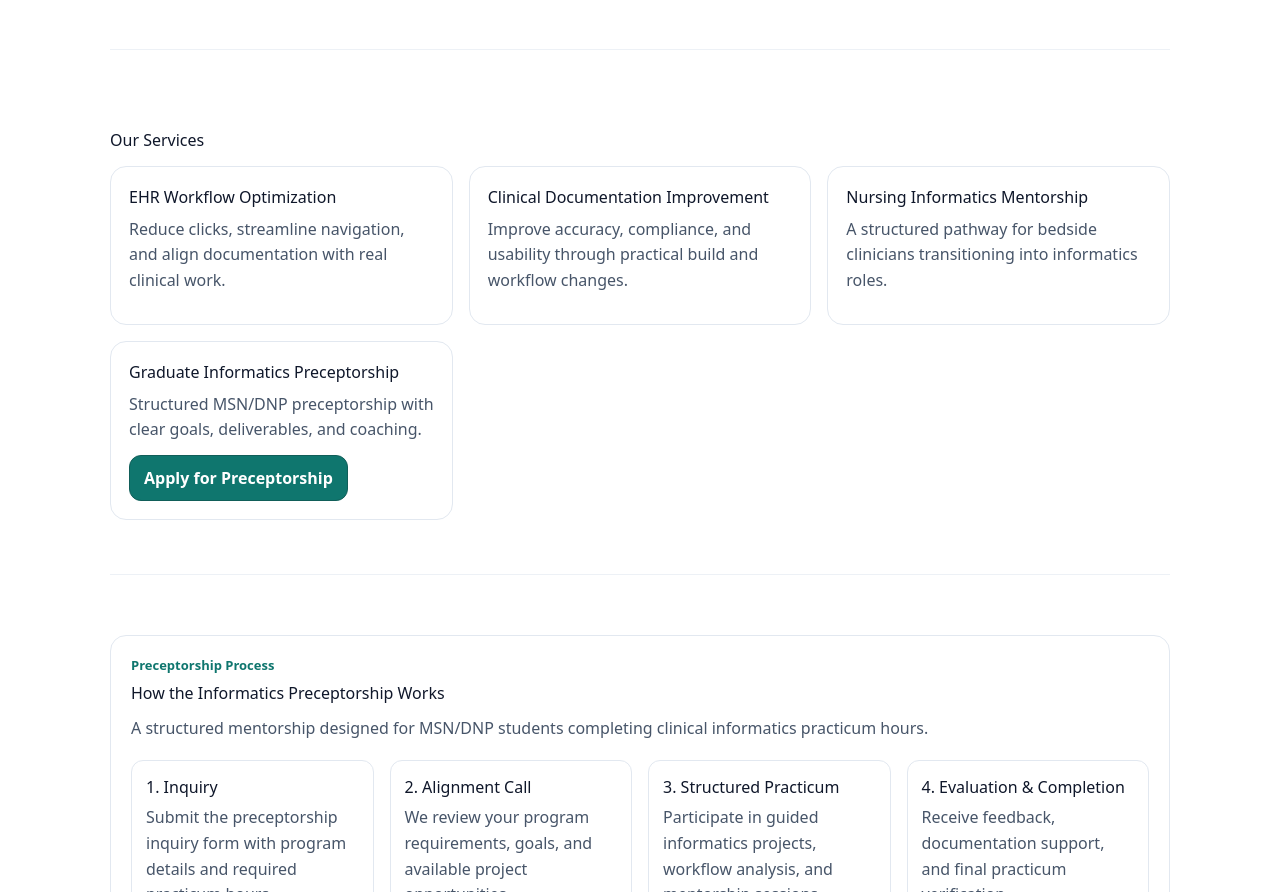
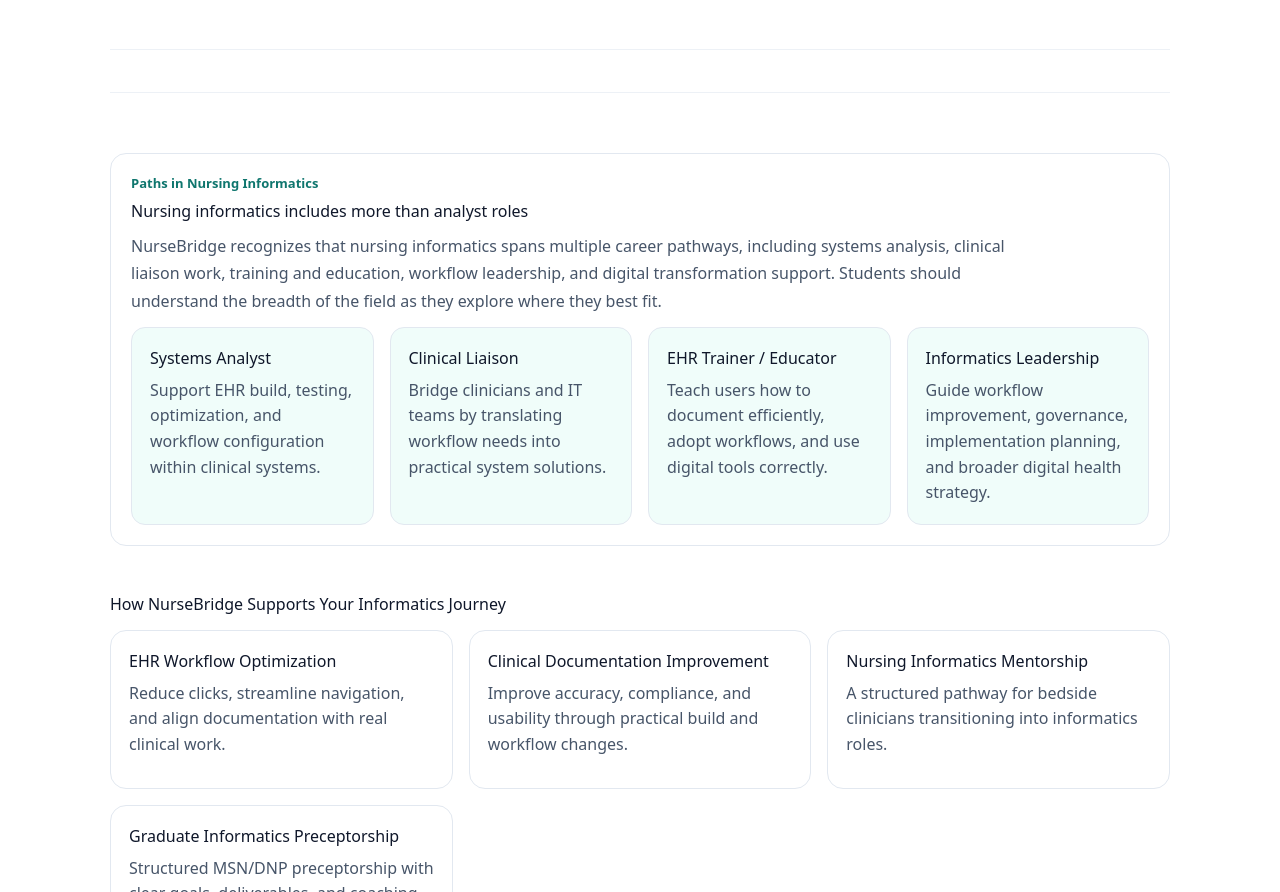
Before and after one commit to bamao33-hub/nursebridge-web, a Next.js app: page / in a window 1280 px wide. Shown: the part 1393-2285 px from the top of the page. Built offline with nearby package versions, Linux system fonts and the light colour scheme.

Commit message:
Update page.tsx

```diff
--- a/app/page.tsx
+++ b/app/page.tsx
@@ -363,11 +363,103 @@ export default function Home() {
         </section>
 
         <SectionDivider />
+<SectionDivider />
+
+{/* Paths in Nursing Informatics */}
+<section style={{ paddingTop: 18, paddingBottom: 10 }}>
+  <div
+    style={{
+      border: `1px solid ${BORDER}`,
+      borderRadius: 16,
+      padding: 20,
+      backgroundColor: "white",
+    }}
+  >
+    <div style={{ color: TEAL, fontWeight: 800, fontSize: 13, marginBottom: 6 }}>
+      Paths in Nursing Informatics
+    </div>
+
+    <h2 style={{ margin: "0 0 10px 0" }}>
+      Nursing informatics includes more than analyst roles
+    </h2>
+
+    <p style={{ color: MUTED, lineHeight: 1.7, marginTop: 0, maxWidth: 900 }}>
+      NurseBridge recognizes that nursing informatics spans multiple career pathways, including
+      systems analysis, clinical liaison work, training and education, workflow leadership, and
+      digital transformation support. Students should understand the breadth of the field as they
+      explore where they best fit.
+    </p>
+
+    <div
+      style={{
+        display: "grid",
+        gridTemplateColumns: "repeat(auto-fit, minmax(230px, 1fr))",
+        gap: 16,
+        marginTop: 12,
+      }}
+    >
+      <div
+        style={{
+          border: `1px solid ${BORDER}`,
+          borderRadius: 14,
+          padding: 18,
+          backgroundColor: SOFT,
+        }}
+      >
+        <h3 style={{ margin: "0 0 8px 0" }}>Systems Analyst</h3>
+        <p style={{ margin: 0, color: MUTED, lineHeight: 1.6 }}>
+          Support EHR build, testing, optimization, and workflow configuration within clinical systems.
+        </p>
+      </div>
+
+      <div
+        style={{
+          border: `1px solid ${BORDER}`,
+          borderRadius: 14,
+          padding: 18,
+          backgroundColor: SOFT,
+        }}
+      >
+        <h3 style={{ margin: "0 0 8px 0" }}>Clinical Liaison</h3>
+        <p style={{ margin: 0, color: MUTED, lineHeight: 1.6 }}>
+          Bridge clinicians and IT teams by translating workflow needs into practical system solutions.
+        </p>
+      </div>
+
+      <div
+        style={{
+          border: `1px solid ${BORDER}`,
+          borderRadius: 14,
+          padding: 18,
+          backgroundColor: SOFT,
+        }}
+      >
+        <h3 style={{ margin: "0 0 8px 0" }}>EHR Trainer / Educator</h3>
+        <p style={{ margin: 0, color: MUTED, lineHeight: 1.6 }}>
+          Teach users how to document efficiently, adopt workflows, and use digital tools correctly.
+        </p>
+      </div>
+
+      <div
+        style={{
+          border: `1px solid ${BORDER}`,
+          borderRadius: 14,
+          padding: 18,
+          backgroundColor: SOFT,
+        }}
+      >
+        <h3 style={{ margin: "0 0 8px 0" }}>Informatics Leadership</h3>
+        <p style={{ margin: 0, color: MUTED, lineHeight: 1.6 }}>
+          Guide workflow improvement, governance, implementation planning, and broader digital health strategy.
+        </p>
+      </div>
+    </div>
+  </div>
+</section>
 
         {/* Services */}
         <section id="services" style={{ scrollMarginTop: 90, paddingTop: 26, paddingBottom: 12 }}>
-          <h2 style={{ margin: "10px 0 14px 0" }}>Our Services</h2>
-
+<h2 style={{ margin: "10px 0 14px 0" }}>How NurseBridge Supports Your Informatics Journey</h2>
           <div
             style={{
               display: "grid",
```
